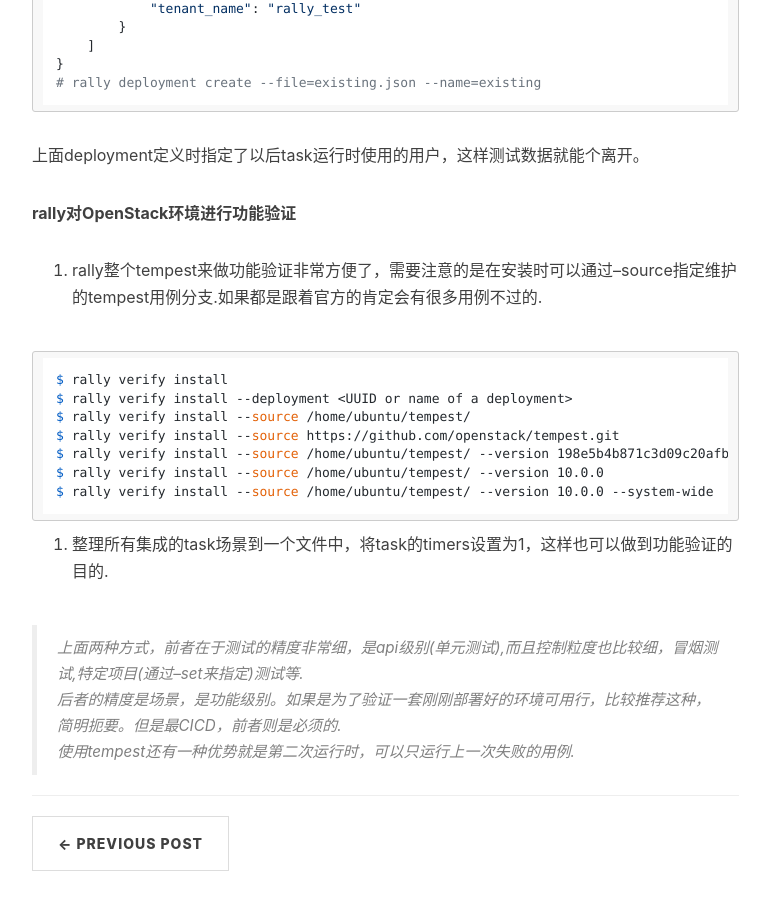
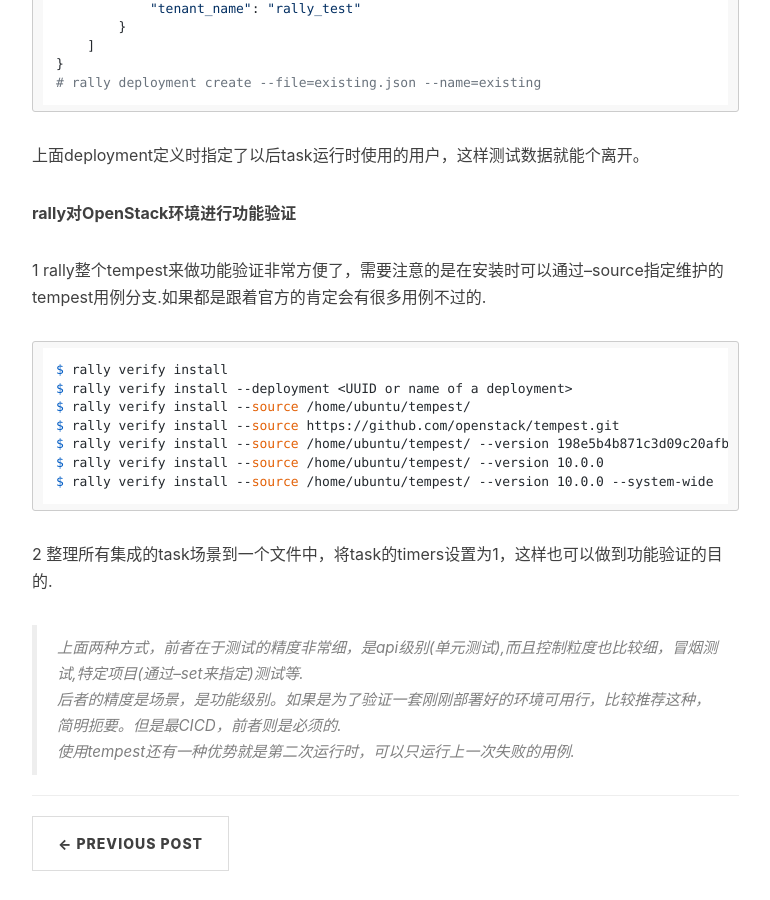
Before and after one commit to fishcried/fishcried.github.io, a Jekyll site: the page built from _posts/2016-06-20-rally-on-openstack.md, in a window 1280 px wide and 900 px high, scrolled down 1201 px. Shown: the whole window, without its empty margins (233-1003 px from the left). Built offline with Jekyll 4.4.1, drawn with Linux system fonts in a browser that asks for light colours; nearby versions of some CDN libraries; comment, search, counter and statistics services are not loaded.

Commit message:
修改列表顺序问题.

````diff
--- a/_posts/2016-06-20-rally-on-openstack.md
+++ b/_posts/2016-06-20-rally-on-openstack.md
@@ -52,7 +52,7 @@ $ cat existing.json
 
 **rally对OpenStack环境进行功能验证**
 
-1. rally整个tempest来做功能验证非常方便了，需要注意的是在安装时可以通过--source指定维护的tempest用例分支.如果都是跟着官方的肯定会有很多用例不过的.
+1 rally整个tempest来做功能验证非常方便了，需要注意的是在安装时可以通过--source指定维护的tempest用例分支.如果都是跟着官方的肯定会有很多用例不过的.
 
 ```
 $ rally verify install
@@ -64,7 +64,7 @@ $ rally verify install --source /home/ubuntu/tempest/ --version 10.0.0
 $ rally verify install --source /home/ubuntu/tempest/ --version 10.0.0 --system-wide
 ```
 
-2. 整理所有集成的task场景到一个文件中，将task的timers设置为1，这样也可以做到功能验证的目的.
+2 整理所有集成的task场景到一个文件中，将task的timers设置为1，这样也可以做到功能验证的目的.
 
 > 上面两种方式，前者在于测试的精度非常细，是api级别(单元测试),而且控制粒度也比较细，冒烟测试,特定项目(通过--set来指定)测试等.
 >
````
